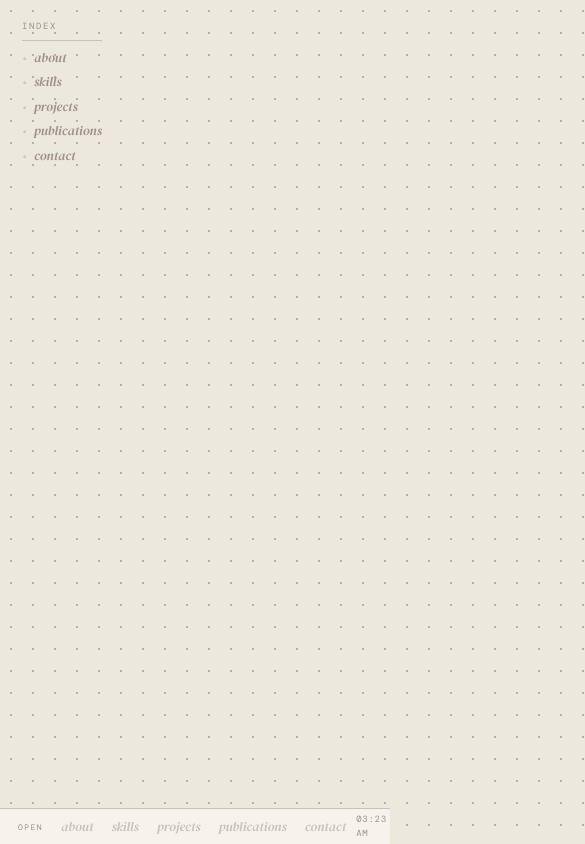
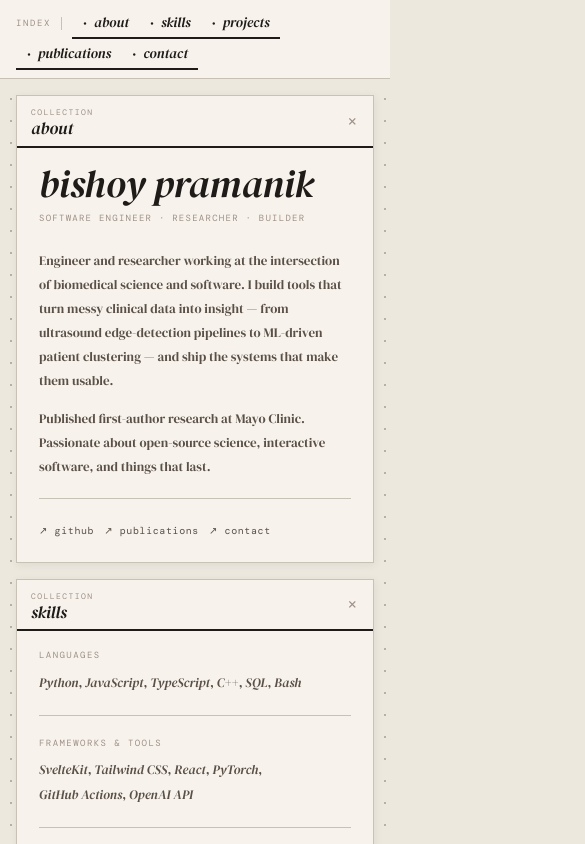
Before and after one commit to bishyboi/me, a SvelteKit app in the folder me/: page / in a window 390 px wide. Shown: the top 844 px of the page, 585 px wide, since content can reach past the window. Built offline with nearby package versions, Linux system fonts and the light colour scheme; a web font is replaced by a local one.

Commit message:
changing the interface for mobile interactions. it now switches to show all windows when width < 768px

```diff
--- a/me/src/routes/+page.svelte
+++ b/me/src/routes/+page.svelte
@@ -18,7 +18,10 @@
 		contact:  { x: 720, y: 180, w: 300 }
 	};
 
+	const winOrder: WinId[] = ['about', 'skills', 'projects', 'publications', 'contact'];
+
 	let zTop = $state(10);
+	let isMobile = $state(false);
 
 	let wins = $state<Record<WinId, WinState>>({
 		about:    { open: false, z: 10, x: defaultPositions.about.x,    y: defaultPositions.about.y    },
@@ -53,6 +56,7 @@
 
 		function onMousedown(e: MouseEvent) {
 			if ((e.target as HTMLElement).classList.contains('win-close')) return;
+			if (isMobile) return;
 			dragging = true;
 			ox = e.clientX - wins[id].x;
 			oy = e.clientY - wins[id].y;
@@ -93,7 +97,25 @@
 	onMount(() => {
 		tick();
 		const interval = setInterval(tick, 1000);
-		return () => clearInterval(interval);
+
+		const mq = window.matchMedia('(max-width: 768px)');
+		isMobile = mq.matches;
+		if (isMobile) {
+			winOrder.forEach(id => { wins[id].open = true; });
+		}
+
+		const onChange = (e: MediaQueryListEvent) => {
+			isMobile = e.matches;
+			if (isMobile) {
+				winOrder.forEach(id => { wins[id].open = true; });
+			}
+		};
+		mq.addEventListener('change', onChange);
+
+		return () => {
+			clearInterval(interval);
+			mq.removeEventListener('change', onChange);
+		};
 	});
 </script>
 
@@ -101,11 +123,16 @@
 	<title>bishoy pramanik</title>
 </svelte:head>
 
-<!-- left rail: bullet journal index -->
+<!-- left rail: bullet journal index / mobile top nav -->
 <div class="desktop-icons">
 	<div class="index-header">index</div>
-	{#each (['about','skills','projects','publications','contact'] as WinId[]) as id}
-		<button class="icon-btn" class:active={wins[id].open} ondblclick={() => openWin(id)}>{id}</button>
+	{#each winOrder as id}
+		<button
+			class="icon-btn"
+			class:active={wins[id].open}
+			ondblclick={!isMobile ? () => openWin(id) : undefined}
+			onclick={isMobile ? () => toggleWin(id) : undefined}
+		>{id}</button>
 	{/each}
 </div>
 
@@ -135,7 +162,7 @@
 				pipelines to ML-driven patient clustering — and ship the systems that make them usable.
 			</p>
 			<p class="about-bio">
-				Published first-author research at Mayo Clinic. Based in Rochester, MN.
+				Published first-author research at Mayo Clinic.
 				Passionate about open-source science, interactive software, and things that last.
 			</p>
 			<hr class="rule" />
@@ -317,7 +344,7 @@
 <!-- taskbar: journal footer strip -->
 <div class="taskbar">
 	<span class="taskbar-label">open</span>
-	{#each (['about','skills','projects','publications','contact'] as WinId[]) as id}
+	{#each winOrder as id}
 		<button
 			class="taskbar-item"
 			class:open={wins[id].open}
@@ -487,7 +514,6 @@
 		font-size: 14px;
 		line-height: 1.9;
 		color: var(--ink);
-		/* keep text on top of ruled lines */
 		position: relative;
 	}
 
@@ -693,4 +719,102 @@
 		color: var(--ink-dim);
 		letter-spacing: 0.08em;
 	}
+
+	/* ── MOBILE ── */
+	@media (max-width: 768px) {
+		:global(body) {
+			overflow: auto;
+			user-select: text;
+		}
+
+		/* horizontal sticky nav strip */
+		.desktop-icons {
+			position: sticky;
+			top: 0;
+			left: 0;
+			width: 100%;
+			flex-direction: row;
+			flex-wrap: wrap;
+			align-items: center;
+			gap: 0;
+			padding: 8px 16px;
+			background: var(--paper);
+			border-bottom: 1px solid var(--border);
+			z-index: 200;
+		}
+
+		.index-header {
+			margin-bottom: 0;
+			margin-right: 10px;
+			padding: 0 10px 0 0;
+			border-bottom: none;
+			border-right: 1px solid var(--border);
+		}
+
+		.icon-btn {
+			font-size: 14px;
+			padding: 4px 10px;
+		}
+
+		/* remove bullets in horizontal layout */
+		.icon-btn::before { content: none; }
+
+		/* active underline instead of bullet */
+		.icon-btn.active {
+			color: var(--ink);
+			border-bottom: 2px solid var(--ink);
+		}
+
+		/* desktop becomes scrollable column of cards */
+		.desktop {
+			position: static;
+			width: 100%;
+			height: auto;
+			display: flex;
+			flex-direction: column;
+			gap: 16px;
+			padding: 16px;
+			padding-bottom: 24px;
+		}
+
+		/* windows become static stacked cards */
+		.win {
+			position: static !important;
+			width: 100% !important;
+			max-width: 100% !important;
+			min-width: 0;
+			box-shadow: 1px 2px 8px rgba(60,50,40,0.08);
+		}
+
+		/* hidden windows disappear entirely; unhide via nav tap */
+		.win.hidden {
+			display: none;
+			opacity: 1;
+			transform: none;
+			pointer-events: auto;
+		}
+
+		/* no grab cursor in card mode */
+		.win-title {
+			cursor: default;
+		}
+		.win-title:active { cursor: default; }
+
+		/* let body height control scrolling, not the window */
+		.win-body {
+			max-height: none;
+			overflow-y: visible;
+		}
+
+		/* hide taskbar — nav strip replaces it */
+		.taskbar {
+			display: none;
+		}
+
+		/* slightly larger touch targets for contact links */
+		.contact-val {
+			font-size: 12px;
+			word-break: break-all;
+		}
+	}
 </style>
```
Also changed, not shown: 17 other files (tests, documents, lock files or other folders).
